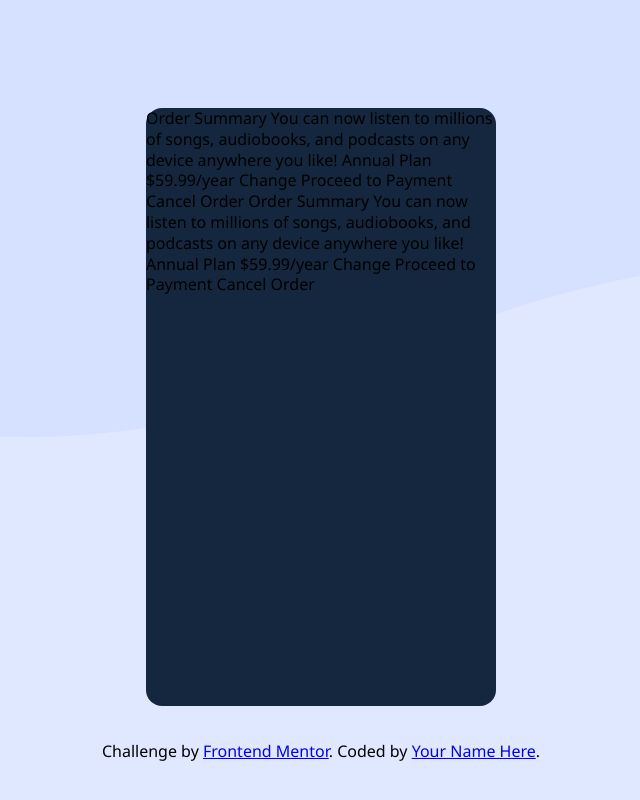
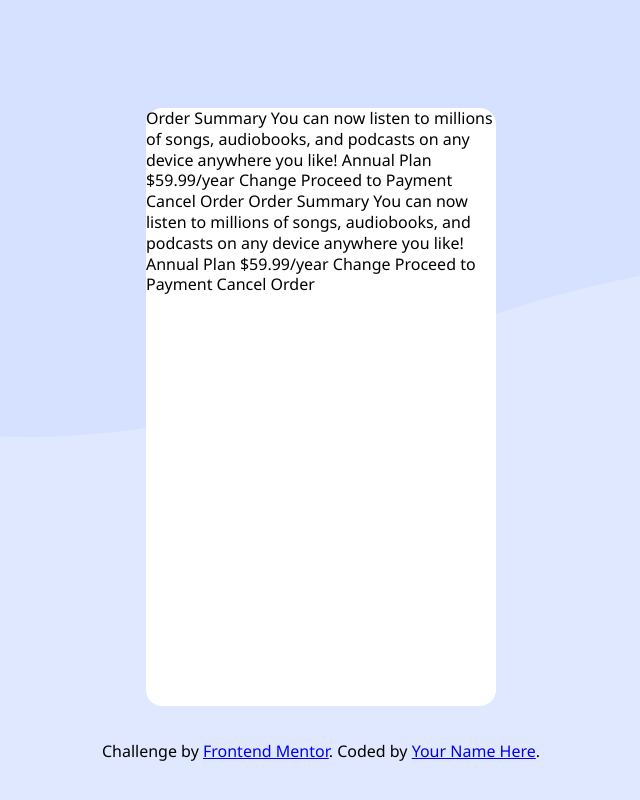
Before and after one commit to bombblastmedia/order-summary-component-main, a plain HTML site: page index.html in a window 1280 px wide. Shown: the whole page, without its empty margins (319-959 px from the left). Drawn offline with Linux system fonts and the light colour scheme; a web font is replaced by a local one.

Commit message:
change card bg to white

```diff
--- a/style.css
+++ b/style.css
@@ -41,7 +41,7 @@ body {
 .mob-card {
     width: 21.88rem;
     height: 37.38rem;
-    background: #15273F;
+    background: #ffffff;
     border-radius: 16px;
     -webkit-border-radius: 16px;
     -moz-border-radius: 16px;
```
